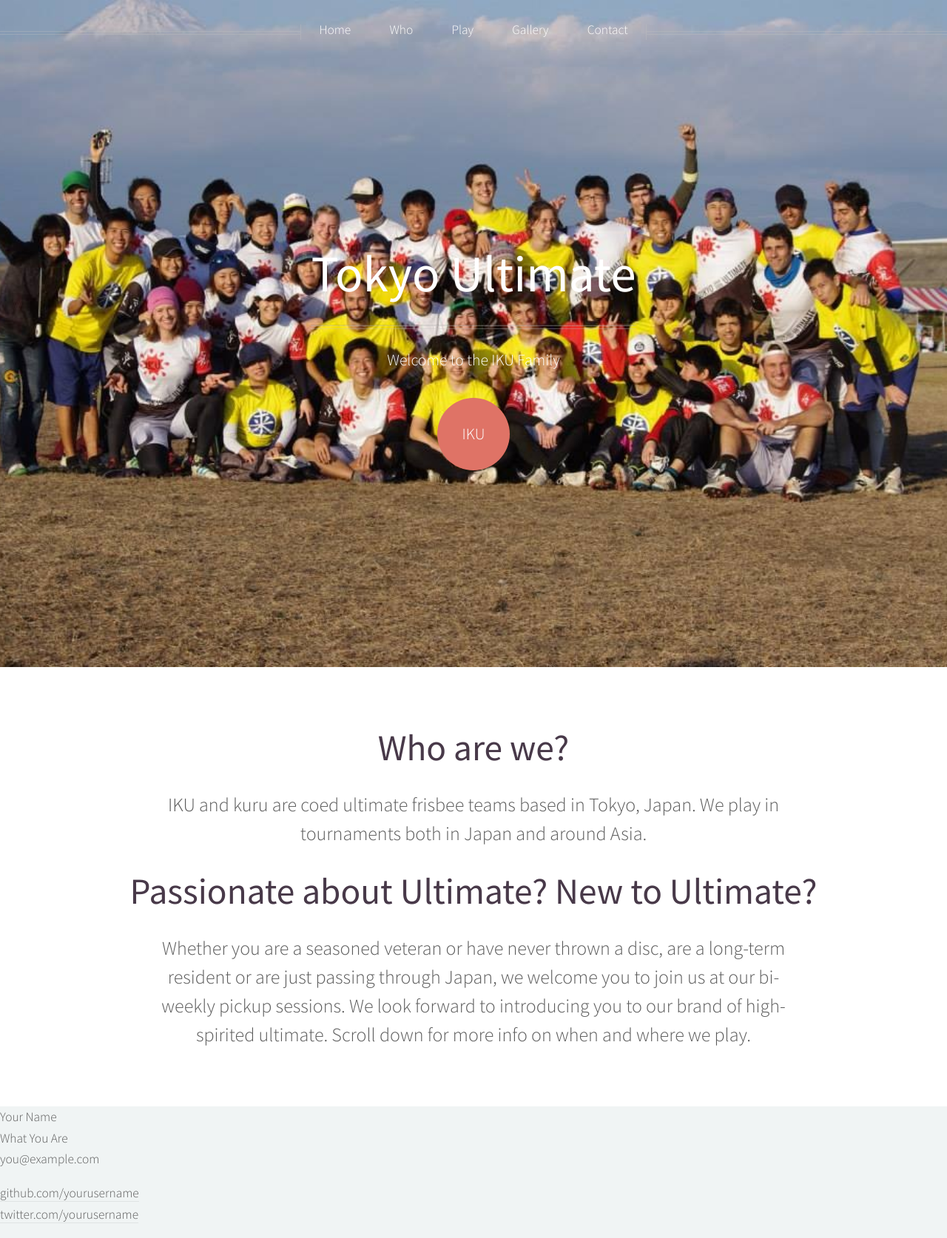
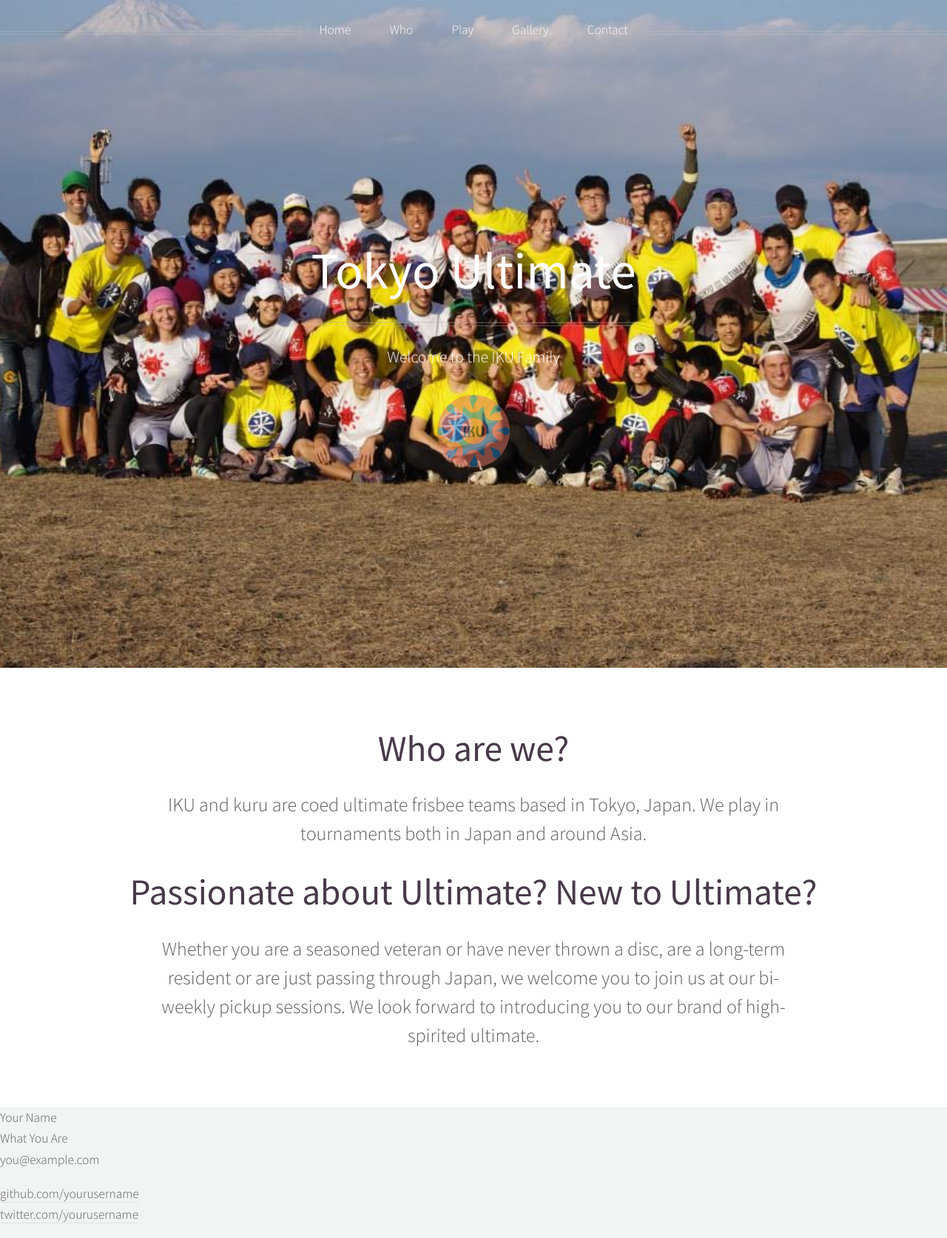
Before and after one commit to weissazool/weissazool.github.io, a Jekyll site: the page built from index.html, in a window 1280 px wide. Shown: the whole page at 74% size. Built offline with Jekyll 4.4.1, drawn with Linux system fonts in a browser that asks for light colours; Markdown is read by kramdown in place of the engine named in the settings.

Commit message:
Add SPLAT! button.

```diff
--- a/_layouts/default.html
+++ b/_layouts/default.html
@@ -48,7 +48,7 @@
 								<span class="byline">Welcome to the IKU Family</span>
 							</header>
 							<footer>
-								<a href="#banner" class="button circled scrolly">IKU</a>
+								<a href="#banner" class="button circled scrolly splat"></a>
 							</footer>
 							{% else %}
 							<header>
@@ -61,7 +61,7 @@
 						<nav id="nav">
 							<ul>
 								<li><a href="index.html">Home</a></li>
-								<li><a href="no-sidebar.html">Who</a></li>
+								<li><a href="index.html#banner">Who</a></li>
 								<li><a href="no-sidebar.html">Play</a></li>
 								<li><a href="no-sidebar.html">Gallery</a></li>
 								<li><a href="no-sidebar.html">Contact</a></li>
--- a/css/style.css
+++ b/css/style.css
@@ -96,11 +96,11 @@
 		color: inherit;
 		border-bottom: solid 1px rgba(128,128,128,0.15);
 		text-decoration: none;
-		-moz-transition: background-color 0.35s ease-in-out, color 0.35s ease-in-out, border-bottom-color 0.35s ease-in-out;
-		-webkit-transition: background-color 0.35s ease-in-out, color 0.35s ease-in-out, border-bottom-color 0.35s ease-in-out;
-		-o-transition: background-color 0.35s ease-in-out, color 0.35s ease-in-out, border-bottom-color 0.35s ease-in-out;
-		-ms-transition: background-color 0.35s ease-in-out, color 0.35s ease-in-out, border-bottom-color 0.35s ease-in-out;
-		transition: background-color 0.35s ease-in-out, color 0.35s ease-in-out, border-bottom-color 0.35s ease-in-out;
+		-moz-transition: background-color 0.35s ease-in-out, color 0.35s ease-in-out, border-bottom-color 0.35s ease-in-out, background-image 0.35s ease-in-out, opacity 0.35s ease-in-out;
+		-webkit-transition: background-color 0.35s ease-in-out, color 0.35s ease-in-out, border-bottom-color 0.35s ease-in-out, background-image 0.35s ease-in-out, opacity 0.35s ease-in-out;
+		-o-transition: background-color 0.35s ease-in-out, color 0.35s ease-in-out, border-bottom-color 0.35s ease-in-out, background-image 0.35s ease-in-out, opacity 0.35s ease-in-out;
+		-ms-transition: background-color 0.35s ease-in-out, color 0.35s ease-in-out, border-bottom-color 0.35s ease-in-out, background-image 0.35s ease-in-out, opacity 0.35s ease-in-out;
+		transition: background-color 0.35s ease-in-out, color 0.35s ease-in-out, border-bottom-color 0.35s ease-in-out, background-image 0.35s ease-in-out, opacity 0.35s ease-in-out;
 	}
 
 		a:hover
@@ -558,6 +558,19 @@
 
 			.button.huge
 			{
+			}
+
+		.splat
+		{
+			opacity: 0.5;
+			background-image: url('../images/cleansplat_150.png');
+			background-size: 100%;
+		}
+			.splat:hover
+			{
+				opacity: 0.9;
+				background-image: url('../images/cleansplat_150.png');
+							background-size: 100%;
 			}
 
 	/* Posts */
--- a/index.html
+++ b/index.html
@@ -18,7 +18,7 @@ category: homepage
 			are a long-term resident or are just passing through Japan, we
 			welcome you to join us at our bi-weekly pickup sessions. We
 			look forward to introducing you to our brand of high-spirited
-			ultimate. Scroll down for more info on when and where we play.
+			ultimate.
 		</span>
 	</div>
 
```
Also changed, not shown: images/cleansplat_150.png (added).
